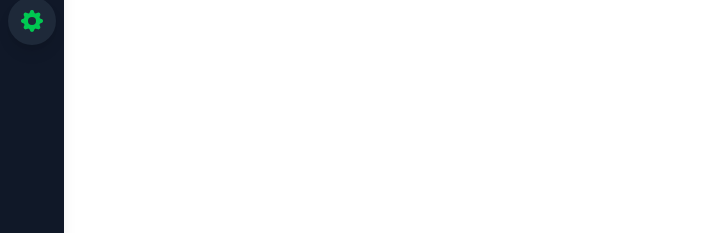
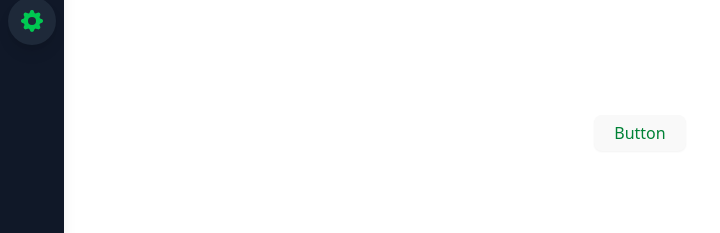
Before and after one commit to MustafaAykut77/quiz-platfrom, a React (Vite) app: page / in a window 1280 px wide. Shown: the part 267-500 px from the top of the page, without its empty margins (0-720 px from the left). Built offline with nearby package versions, Linux system fonts and the light colour scheme.

Commit message:
shadcn kuruldu.

```diff
--- /dev/null
+++ b/components/ui/button.jsx
@@ -0,0 +1,55 @@
+import * as React from "react"
+import { Slot } from "@radix-ui/react-slot"
+import { cva } from "class-variance-authority";
+
+import { cn } from "@/lib/utils"
+
+const buttonVariants = cva(
+  "inline-flex items-center justify-center gap-2 whitespace-nowrap rounded-md text-sm font-medium transition-all disabled:pointer-events-none disabled:opacity-50 [&_svg]:pointer-events-none [&_svg:not([class*='size-'])]:size-4 shrink-0 [&_svg]:shrink-0 outline-none focus-visible:border-ring focus-visible:ring-ring/50 focus-visible:ring-[3px] aria-invalid:ring-destructive/20 dark:aria-invalid:ring-destructive/40 aria-invalid:border-destructive",
+  {
+    variants: {
+      variant: {
+        default:
+          "bg-primary text-primary-foreground shadow-xs hover:bg-primary/90",
+        destructive:
+          "bg-destructive text-white shadow-xs hover:bg-destructive/90 focus-visible:ring-destructive/20 dark:focus-visible:ring-destructive/40 dark:bg-destructive/60",
+        outline:
+          "border bg-background shadow-xs hover:bg-accent hover:text-accent-foreground dark:bg-input/30 dark:border-input dark:hover:bg-input/50",
+        secondary:
+          "bg-secondary text-secondary-foreground shadow-xs hover:bg-secondary/80",
+        ghost:
+          "hover:bg-accent hover:text-accent-foreground dark:hover:bg-accent/50",
+        link: "text-primary underline-offset-4 hover:underline",
+      },
+      size: {
+        default: "h-9 px-4 py-2 has-[>svg]:px-3",
+        sm: "h-8 rounded-md gap-1.5 px-3 has-[>svg]:px-2.5",
+        lg: "h-10 rounded-md px-6 has-[>svg]:px-4",
+        icon: "size-9",
+      },
+    },
+    defaultVariants: {
+      variant: "default",
+      size: "default",
+    },
+  }
+)
+
+function Button({
+  className,
+  variant,
+  size,
+  asChild = false,
+  ...props
+}) {
+  const Comp = asChild ? Slot : "button"
+
+  return (
+    <Comp
+      data-slot="button"
+      className={cn(buttonVariants({ variant, size, className }))}
+      {...props} />
+  );
+}
+
+export { Button, buttonVariants }
--- /dev/null
+++ b/components/ui/progress.jsx
@@ -0,0 +1,27 @@
+import * as React from "react"
+import * as ProgressPrimitive from "@radix-ui/react-progress"
+
+import { cn } from "@/lib/utils"
+
+function Progress({
+  className,
+  value,
+  ...props
+}) {
+  return (
+    <ProgressPrimitive.Root
+      data-slot="progress"
+      className={cn(
+        "bg-primary/20 relative h-2 w-full overflow-hidden rounded-full",
+        className
+      )}
+      {...props}>
+      <ProgressPrimitive.Indicator
+        data-slot="progress-indicator"
+        className="bg-primary h-full w-full flex-1 transition-all"
+        style={{ transform: `translateX(-${100 - (value || 0)}%)` }} />
+    </ProgressPrimitive.Root>
+  );
+}
+
+export { Progress }
--- /dev/null
+++ b/lib/utils.js
@@ -0,0 +1,6 @@
+import { clsx } from "clsx";
+import { twMerge } from "tailwind-merge"
+
+export function cn(...inputs) {
+  return twMerge(clsx(inputs));
+}
--- a/src/index.css
+++ b/src/index.css
@@ -1,4 +1,7 @@
 @import "tailwindcss";
+@import "tw-animate-css";
+
+@custom-variant dark (&:is(.dark *));
 
 :root {
   font-family: system-ui, Avenir, Helvetica, Arial, sans-serif;
@@ -13,6 +16,38 @@
   text-rendering: optimizeLegibility;
   -webkit-font-smoothing: antialiased;
   -moz-osx-font-smoothing: grayscale;
+  --radius: 0.625rem;
+  --background: oklch(1 0 0);
+  --foreground: oklch(0.147 0.004 49.25);
+  --card: oklch(1 0 0);
+  --card-foreground: oklch(0.147 0.004 49.25);
+  --popover: oklch(1 0 0);
+  --popover-foreground: oklch(0.147 0.004 49.25);
+  --primary: oklch(0.216 0.006 56.043);
+  --primary-foreground: oklch(0.985 0.001 106.423);
+  --secondary: oklch(0.97 0.001 106.424);
+  --secondary-foreground: oklch(0.216 0.006 56.043);
+  --muted: oklch(0.97 0.001 106.424);
+  --muted-foreground: oklch(0.553 0.013 58.071);
+  --accent: oklch(0.97 0.001 106.424);
+  --accent-foreground: oklch(0.216 0.006 56.043);
+  --destructive: oklch(0.577 0.245 27.325);
+  --border: oklch(0.923 0.003 48.717);
+  --input: oklch(0.923 0.003 48.717);
+  --ring: oklch(0.709 0.01 56.259);
+  --chart-1: oklch(0.646 0.222 41.116);
+  --chart-2: oklch(0.6 0.118 184.704);
+  --chart-3: oklch(0.398 0.07 227.392);
+  --chart-4: oklch(0.828 0.189 84.429);
+  --chart-5: oklch(0.769 0.188 70.08);
+  --sidebar: oklch(0.985 0.001 106.423);
+  --sidebar-foreground: oklch(0.147 0.004 49.25);
+  --sidebar-primary: oklch(0.216 0.006 56.043);
+  --sidebar-primary-foreground: oklch(0.985 0.001 106.423);
+  --sidebar-accent: oklch(0.97 0.001 106.424);
+  --sidebar-accent-foreground: oklch(0.216 0.006 56.043);
+  --sidebar-border: oklch(0.923 0.003 48.717);
+  --sidebar-ring: oklch(0.709 0.01 56.259);
 }
 
 a {
@@ -68,3 +103,84 @@
     background-color: #f9f9f9;
   }
 }
+
+@theme inline {
+  --radius-sm: calc(var(--radius) - 4px);
+  --radius-md: calc(var(--radius) - 2px);
+  --radius-lg: var(--radius);
+  --radius-xl: calc(var(--radius) + 4px);
+  --color-background: var(--background);
+  --color-foreground: var(--foreground);
+  --color-card: var(--card);
+  --color-card-foreground: var(--card-foreground);
+  --color-popover: var(--popover);
+  --color-popover-foreground: var(--popover-foreground);
+  --color-primary: var(--primary);
+  --color-primary-foreground: var(--primary-foreground);
+  --color-secondary: var(--secondary);
+  --color-secondary-foreground: var(--secondary-foreground);
+  --color-muted: var(--muted);
+  --color-muted-foreground: var(--muted-foreground);
+  --color-accent: var(--accent);
+  --color-accent-foreground: var(--accent-foreground);
+  --color-destructive: var(--destructive);
+  --color-border: var(--border);
+  --color-input: var(--input);
+  --color-ring: var(--ring);
+  --color-chart-1: var(--chart-1);
+  --color-chart-2: var(--chart-2);
+  --color-chart-3: var(--chart-3);
+  --color-chart-4: var(--chart-4);
+  --color-chart-5: var(--chart-5);
+  --color-sidebar: var(--sidebar);
+  --color-sidebar-foreground: var(--sidebar-foreground);
+  --color-sidebar-primary: var(--sidebar-primary);
+  --color-sidebar-primary-foreground: var(--sidebar-primary-foreground);
+  --color-sidebar-accent: var(--sidebar-accent);
+  --color-sidebar-accent-foreground: var(--sidebar-accent-foreground);
+  --color-sidebar-border: var(--sidebar-border);
+  --color-sidebar-ring: var(--sidebar-ring);
+}
+
+.dark {
+  --background: oklch(0.147 0.004 49.25);
+  --foreground: oklch(0.985 0.001 106.423);
+  --card: oklch(0.216 0.006 56.043);
+  --card-foreground: oklch(0.985 0.001 106.423);
+  --popover: oklch(0.216 0.006 56.043);
+  --popover-foreground: oklch(0.985 0.001 106.423);
+  --primary: oklch(0.923 0.003 48.717);
+  --primary-foreground: oklch(0.216 0.006 56.043);
+  --secondary: oklch(0.268 0.007 34.298);
+  --secondary-foreground: oklch(0.985 0.001 106.423);
+  --muted: oklch(0.268 0.007 34.298);
+  --muted-foreground: oklch(0.709 0.01 56.259);
+  --accent: oklch(0.268 0.007 34.298);
+  --accent-foreground: oklch(0.985 0.001 106.423);
+  --destructive: oklch(0.704 0.191 22.216);
+  --border: oklch(1 0 0 / 10%);
+  --input: oklch(1 0 0 / 15%);
+  --ring: oklch(0.553 0.013 58.071);
+  --chart-1: oklch(0.488 0.243 264.376);
+  --chart-2: oklch(0.696 0.17 162.48);
+  --chart-3: oklch(0.769 0.188 70.08);
+  --chart-4: oklch(0.627 0.265 303.9);
+  --chart-5: oklch(0.645 0.246 16.439);
+  --sidebar: oklch(0.216 0.006 56.043);
+  --sidebar-foreground: oklch(0.985 0.001 106.423);
+  --sidebar-primary: oklch(0.488 0.243 264.376);
+  --sidebar-primary-foreground: oklch(0.985 0.001 106.423);
+  --sidebar-accent: oklch(0.268 0.007 34.298);
+  --sidebar-accent-foreground: oklch(0.985 0.001 106.423);
+  --sidebar-border: oklch(1 0 0 / 10%);
+  --sidebar-ring: oklch(0.553 0.013 58.071);
+}
+
+@layer base {
+  * {
+    @apply border-border outline-ring/50;
+  }
+  body {
+    @apply bg-background text-foreground;
+  }
+}
--- a/src/pages/App.jsx
+++ b/src/pages/App.jsx
@@ -1,6 +1,10 @@
 import { useState } from 'react'
 import './App.css'
 import SideBar from '../components/SideBar'
+
+// Component Imports
+import { Button } from "@/components/ui/button"
+import { Progress } from "@/components/ui/progress"
 
 function App() {
   const [count, setCount] = useState(0)
@@ -9,6 +13,8 @@
     <>
       <div className="flex text-green-700 font-bold">
         <SideBar/>
+        <Button variant="outline">Button</Button>
+        <Progress value={33} />
       </div>
     </>
   )
--- a/tailwind.config.js
+++ b/tailwind.config.js
@@ -13,5 +13,5 @@
   variants: {
     extend: {},
   },
-  plugins: [],
+  plugins: [require('tw-animate-css')],
 }
--- a/vite.config.js
+++ b/vite.config.js
@@ -1,4 +1,5 @@
 import { defineConfig } from 'vite'
+import path from "path"
 import react from '@vitejs/plugin-react'
 import tailwindcss from '@tailwindcss/vite'
 
@@ -8,4 +9,9 @@
     react(),
     tailwindcss(),
   ],
+  resolve: {
+    alias: {
+      '@': path.resolve(__dirname, './'),
+    },
+  },
 })
```
Also changed, not shown: jsconfig.json (added, +8 -0 lines), package.json (+8 -1 lines), components.json (added), 1 other file (tests, documents, lock files or other folders).
